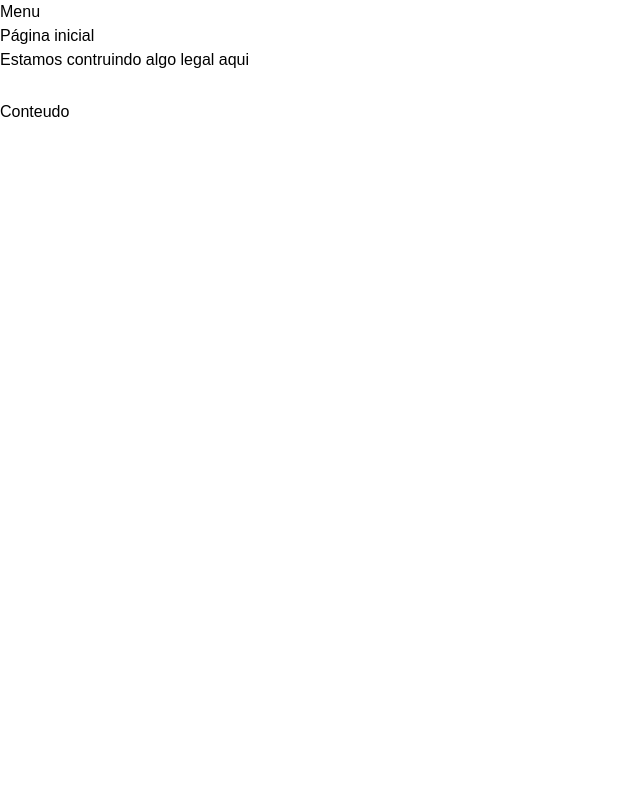
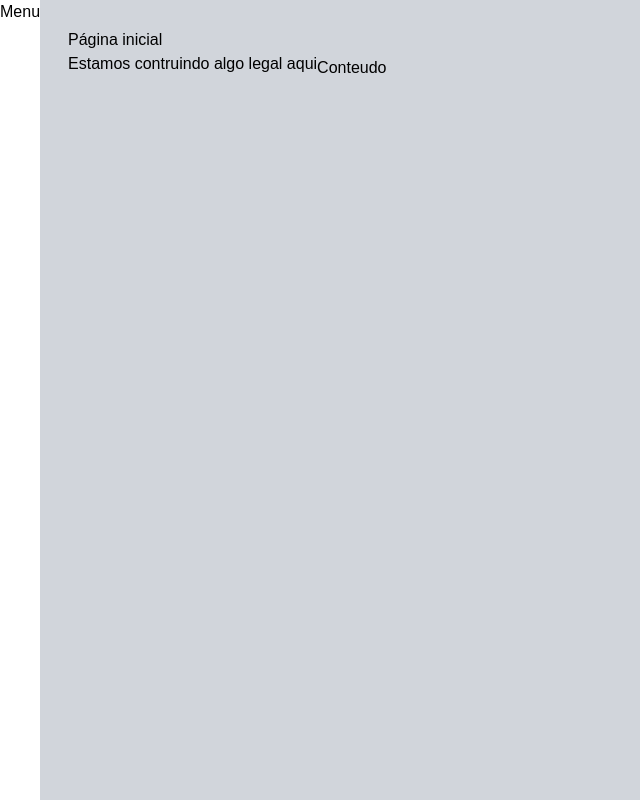
Before and after one commit to Beatrizaquino/admin-template, a Next.js app: page / in a window 1280 px wide. Shown: the whole page, without its empty margins (0-640 px from the left). Built offline with nearby package versions, Linux system fonts and the light colour scheme.

Commit message:
add divisor

```diff
--- a/components/template/Layout.tsx
+++ b/components/template/Layout.tsx
@@ -1,6 +1,6 @@
 import Conteudo from "./Conteudo"
 import MenuLateral from "./MenuLateral"
-import Cabecalho from "./cabecalho"
+import Cabecalho from "./Cabecalho"
 
 interface LayoutProps {
     titulo: string
@@ -10,12 +10,17 @@
 
 export default function Layout(props: LayoutProps) {
     return (
-        <div >
+        <div className={`flex h-screen w-screen`} >
             <MenuLateral />
+            <div className={`
+            flex dlex-col w-full p-7
+            bg-gray-300`
+            }>
             <Cabecalho  titulo={props.titulo} subtitulo={props.subtitulo}/>
             <Conteudo>
                 {props.children}
             </Conteudo>
+            </div>
         </div>
     )
 }
```
